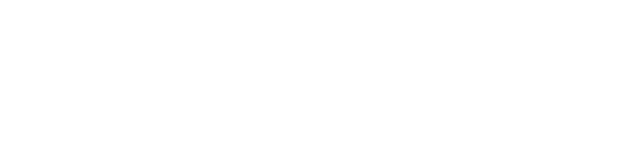
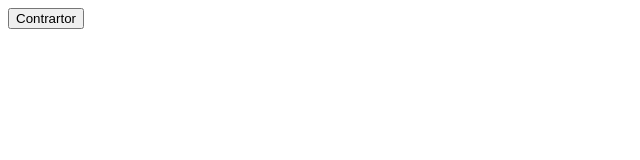
Before and after one commit to LiviaSobral/meu-projeto-semantico, a plain HTML site: page index.html in a window 1280 px wide. Shown: the whole page, without its empty margins (0-640 px from the left). Drawn offline with Linux system fonts and the light colour scheme.

Commit message:
Feat(Index.html): adiciona um botão para entrar em contato

```diff
--- a/index.html
+++ b/index.html
@@ -6,6 +6,6 @@
     <title>Meu projeto</title>
 </head>
 <body>
-
+    <button>Contrartor</button>
 </body>
 </html>
```
